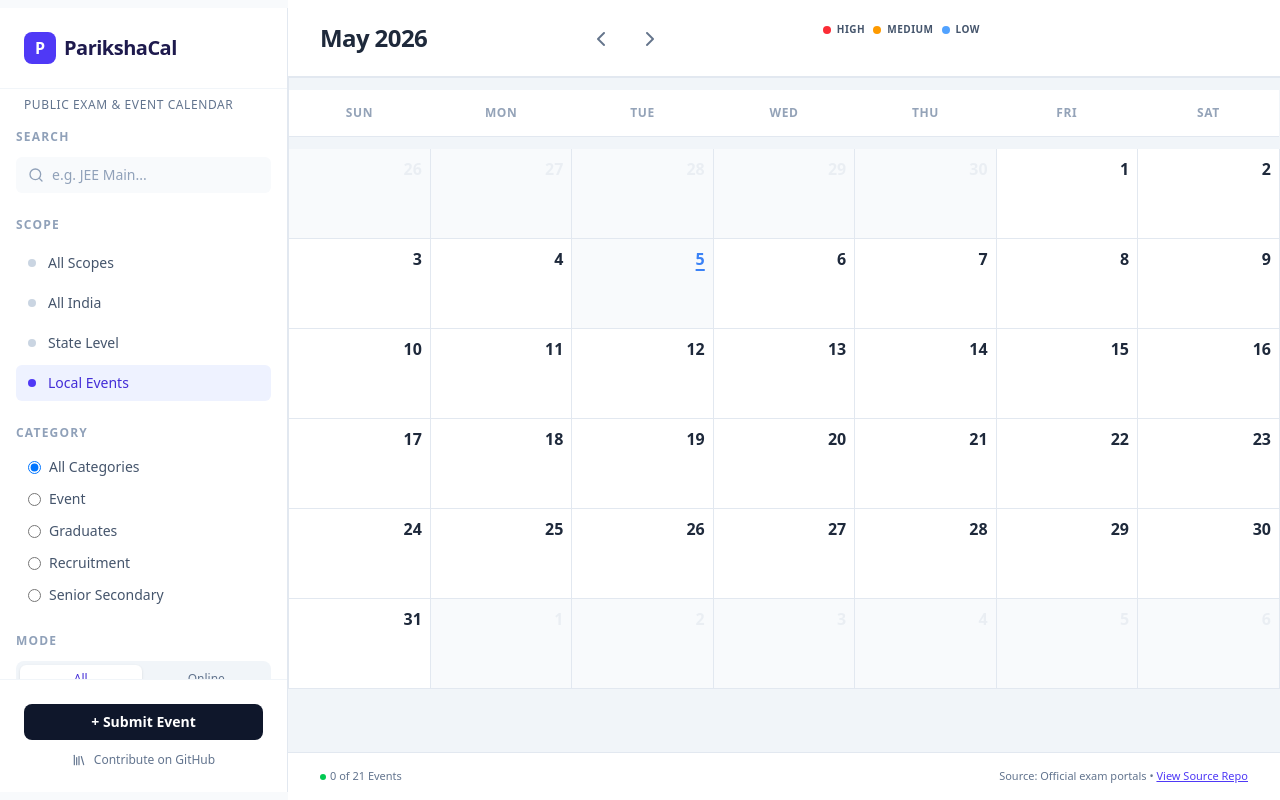
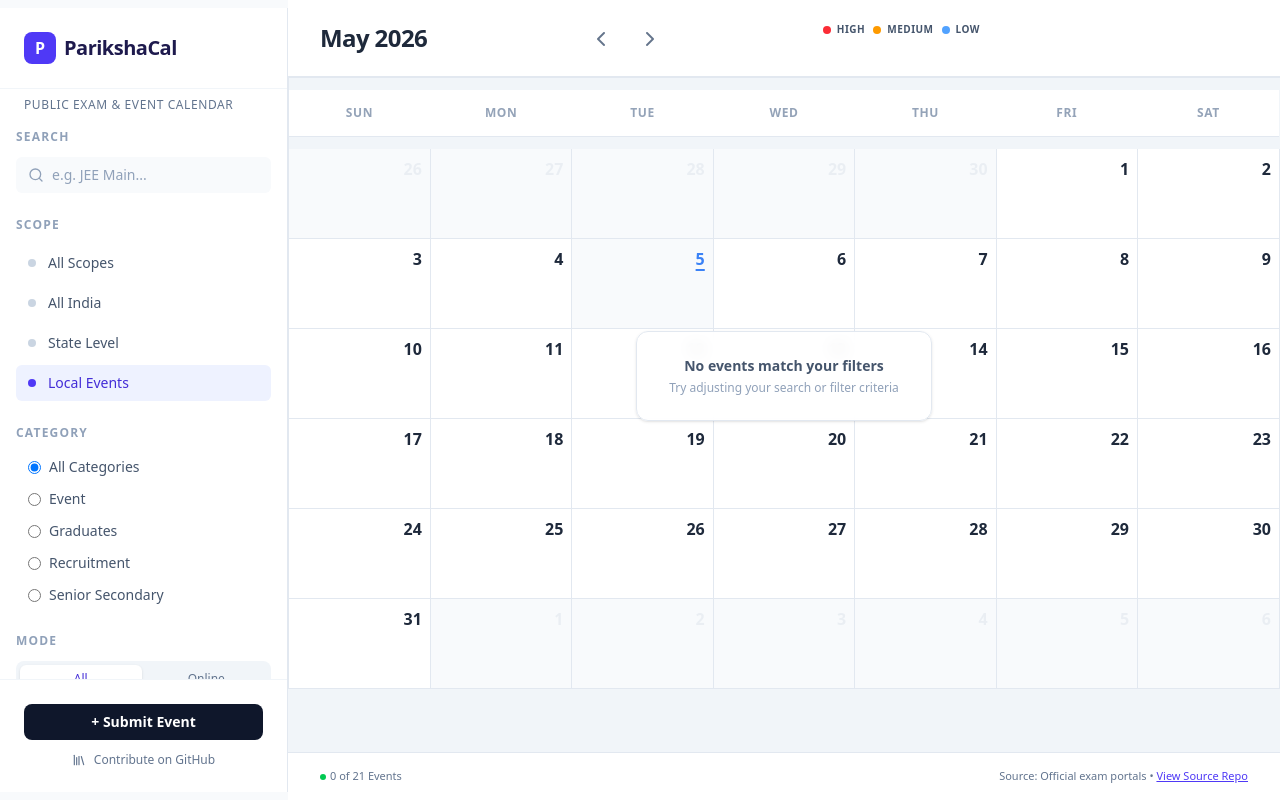
Before and after one commit to GargAvinash/ParikshaCal, a React (Vite) app: page / in a window 1280 px wide. Both pictures are taken after a click on the button "Local Events". Built offline with nearby package versions, Linux system fonts and the light colour scheme.

Commit message:
feat: add empty state message when filters match zero events
Shows a glassmorphic overlay on the calendar with helpful text,
while keeping the calendar navigable underneath.

```diff
--- a/src/App.tsx
+++ b/src/App.tsx
@@ -256,6 +256,14 @@ export default function App() {
             events={filteredExams}
             onEventClick={event => setSelectedEvent(event)}
           />
+          {filteredExams.length === 0 && (
+            <div className="absolute inset-0 flex items-center justify-center z-[5] pointer-events-none">
+              <div className="bg-white/90 backdrop-blur-sm rounded-xl px-8 py-6 text-center shadow-sm border border-slate-200 pointer-events-auto">
+                <p className="text-slate-600 text-sm font-semibold">No events match your filters</p>
+                <p className="text-slate-400 text-xs mt-1">Try adjusting your search or filter criteria</p>
+              </div>
+            </div>
+          )}
         </section>
 
         {/* Bottom Stats Bar */}
```
